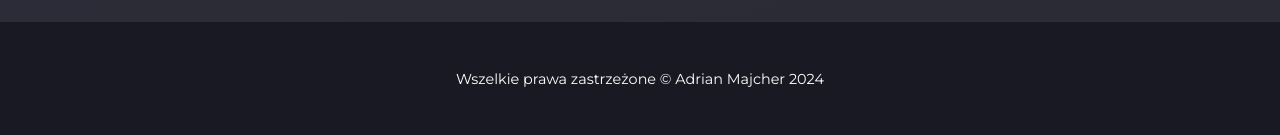
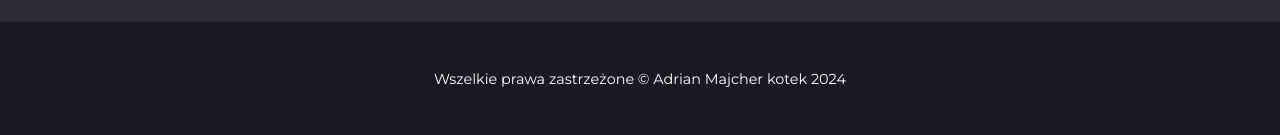
Before and after one commit to majcherrr87/newPortfolio, a React (Vite) app: page / in a window 1280 px wide. Shown: the part 3785-3920 px from the top of the page. Built offline with nearby package versions, Linux system fonts and the light colour scheme; no server answers.

Commit message:
testing env

```diff
--- a/src/components/Copyright/Copyright.tsx
+++ b/src/components/Copyright/Copyright.tsx
@@ -14,6 +14,9 @@ export function Copyright() {
 
   const { ref: copyrightRef, inView } = useInView();
   const [view, setView] = useState(false);
+
+  const env = import.meta.env.VITE_REACT_KOT;
+
   useEffect(() => {
     if (inView) setView(true);
   }, [inView]);
@@ -21,9 +24,8 @@ export function Copyright() {
   return (
     <Container ref={copyrightRef} className={`${view && 'animateCopyright'}`}>
       <h1>
-        {txt} &copy; Adrian Majcher {process.env.VITE_REACT_KOT} {year}
+        {txt} &copy; Adrian Majcher {env} {year}
       </h1>
-      <code>{JSON.stringify(import.meta.env)}</code>
     </Container>
   );
 }
```
Also changed, not shown: 1 other file (tests, documents, lock files or other folders).
